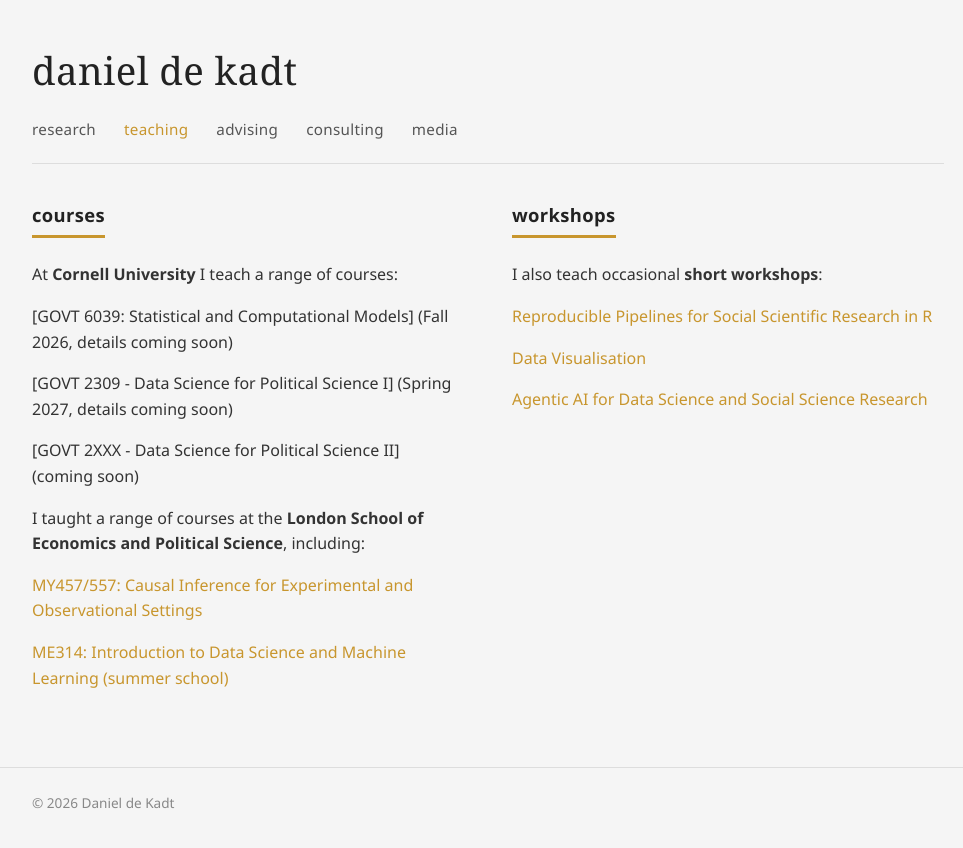
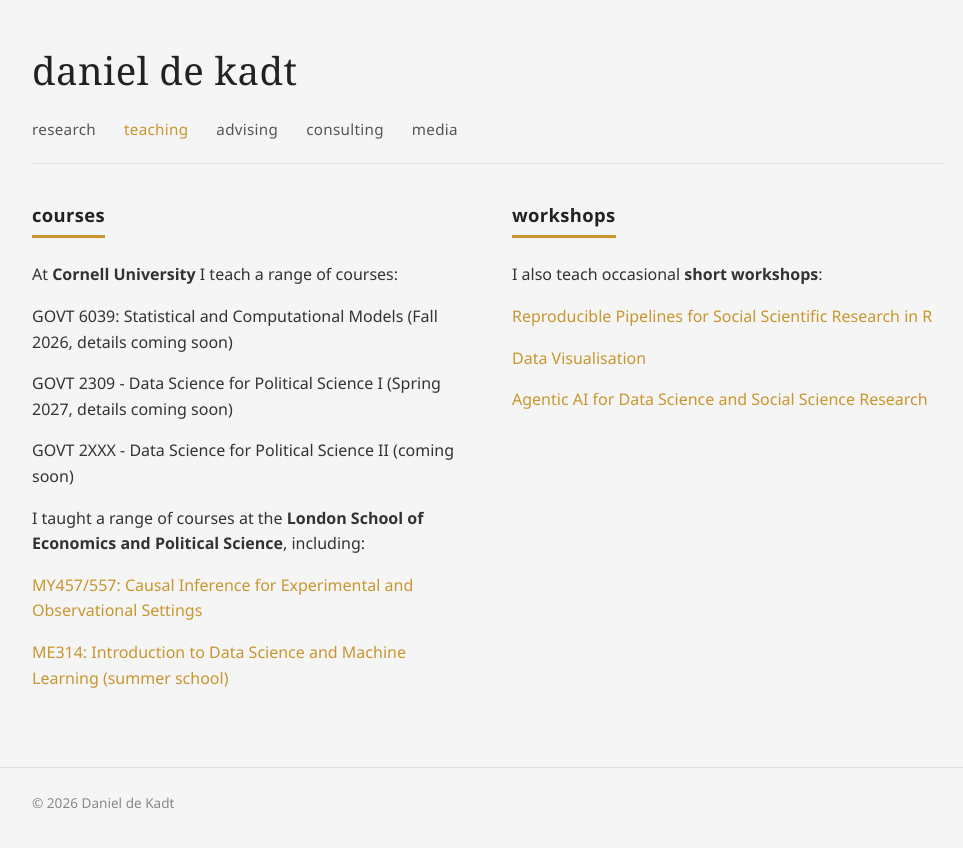
Before and after one commit to ddekadt/ddekadt.github.io, a Jekyll site: the page built from teaching.md, in a window 1280 px wide. Shown: the top 848 px of the page, without its empty margins (152-1115 px from the left). Built offline with Jekyll 4.4.1, drawn with Linux system fonts in a browser that asks for light colours.

```diff
--- a/teaching.md
+++ b/teaching.md
@@ -13,11 +13,11 @@ permalink: /teaching
 
 At **Cornell University** I teach a range of courses:
 
-[GOVT 6039: Statistical and Computational Models] (Fall 2026, details coming soon)
+GOVT 6039: Statistical and Computational Models (Fall 2026, details coming soon)
 
-[GOVT 2309 - Data Science for Political Science I] (Spring 2027, details coming soon)
+GOVT 2309 - Data Science for Political Science I (Spring 2027, details coming soon)
 
-[GOVT 2XXX - Data Science for Political Science II] (coming soon)
+GOVT 2XXX - Data Science for Political Science II (coming soon)
 
 I taught a range of courses at the **London School of Economics and Political Science**, including:
 
```
